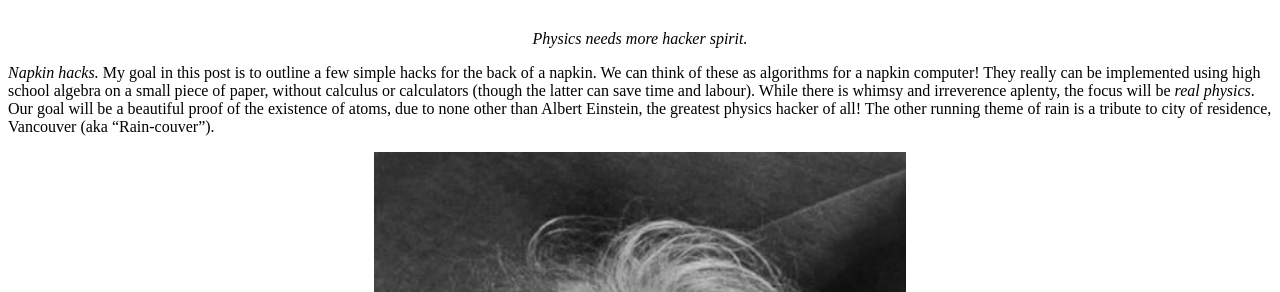
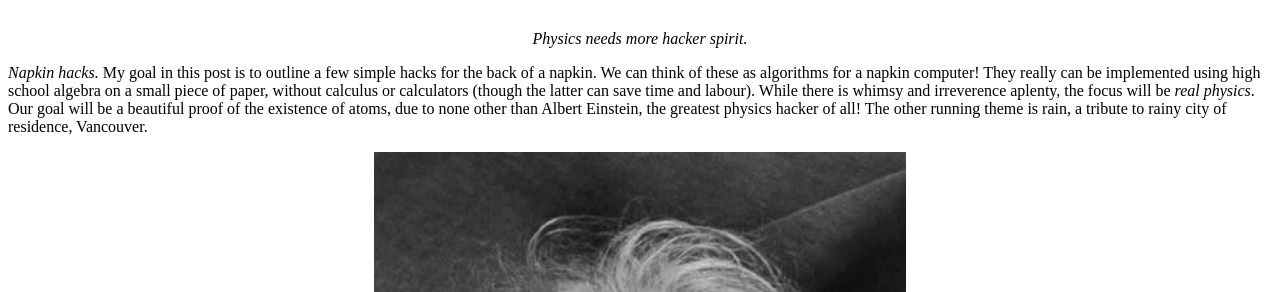
Before and after one commit to hapax/hapax.github.io, a Jekyll site: the page built from _posts/2020-02-24-napkin-hacks.md, in a window 1280 px wide and 900 px high, scrolled down 1644 px. Shown: the part 178-470 px from the top of the window. Built offline with Jekyll 4.4.1, drawn with Linux system fonts in a browser that asks for light colours; our own code applies the rules of GitHub Pages for plain Markdown files; formulas are drawn with MathJax 3; a script that is not in the unit is left out.

Commit message:
Update 2020-02-24-napkin-hacks.md

```diff
--- a/_posts/2020-02-24-napkin-hacks.md
+++ b/_posts/2020-02-24-napkin-hacks.md
@@ -92,8 +92,8 @@ While there is whimsy and irreverence aplenty, the focus will be
 *real physics*.
 Our goal will be a beautiful proof of the existence of atoms, due to
 none other than Albert Einstein, the greatest physics hacker of all!
-The other running theme of rain is a tribute to city of residence,
-Vancouver (aka "Rain-couver").
+The other running theme is rain, a tribute to rainy city of residence,
+Vancouver.
 
 <figure>
     <div style="text-align:center"><img src
```
